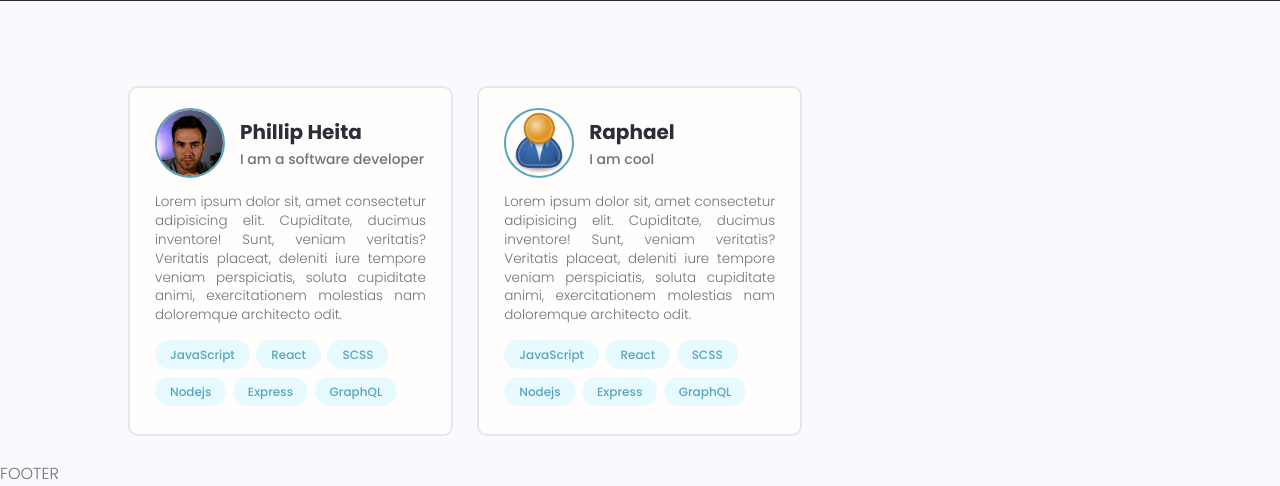
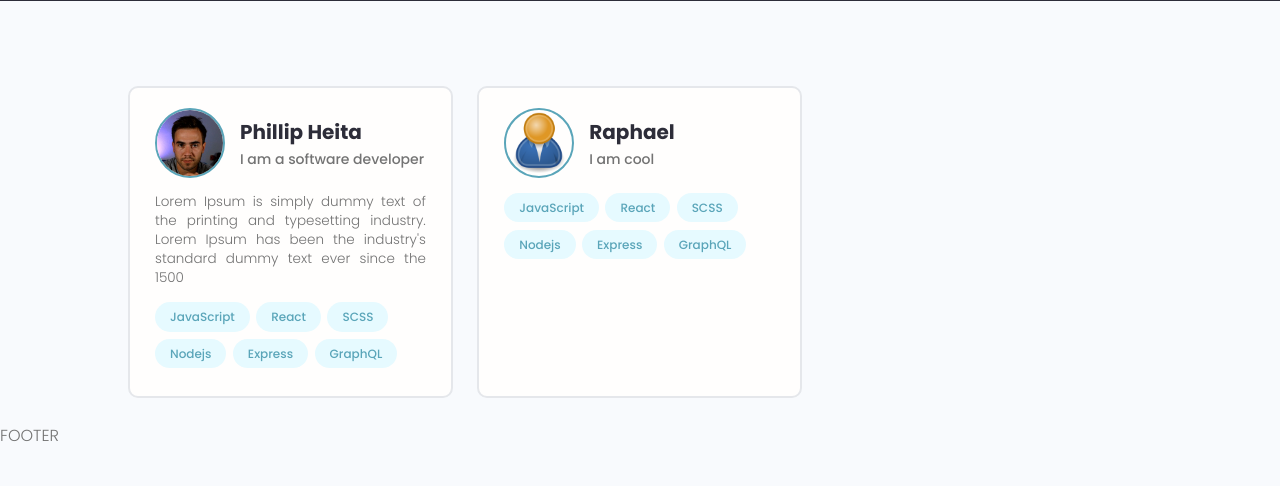
Before and after one commit to PhillipKN/devsearch, a Django app: page / in a window 1280 px wide. Shown: the part 396-882 px from the top of the page. After the commit the page ends 837 px from the top, so only its background shows below. Run offline with Django 4.2, Linux system fonts and the light colour scheme; data comes from the database, SQL or seed files in the repository; both versions use the stored data as it was after the commit; some libraries are stand-ins or nearby versions.

Commit message:
Limit bio using slice

```diff
--- a/users/templates/users/profiles.html
+++ b/users/templates/users/profiles.html
@@ -36,14 +36,10 @@
                   <img class="avatar avatar--md" src="{{profile.profile_image.url}}" alt="image" />
                   <div class="dev__meta">
                     <h3>{{profile.name}}</h3>
-                    <h5>{{profile.short_intro}}</h5>
+                    <h5>{{profile.short_intro|slice:"60"}}</h5>
                   </div>
                 </div>
-                <p class="dev__info">
-                  Lorem ipsum dolor sit, amet consectetur adipisicing elit. Cupiditate, ducimus inventore! Sunt,
-                  veniam veritatis? Veritatis placeat, deleniti iure tempore veniam perspiciatis, soluta cupiditate
-                  animi, exercitationem molestias nam doloremque architecto odit.
-                </p>
+                <p class="dev__info">{{profile.bio|slice:"150"}}</p>
                 <div class="dev__skills">
                   <span class="tag tag--pill tag--main">
                     <small>JavaScript</small>
```
Also changed, not shown: db.sqlite3.
